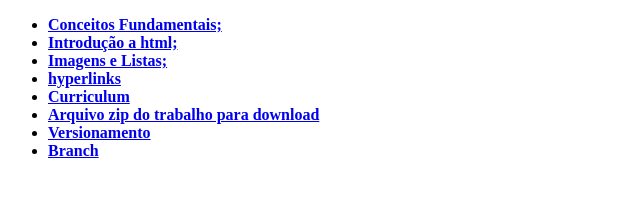
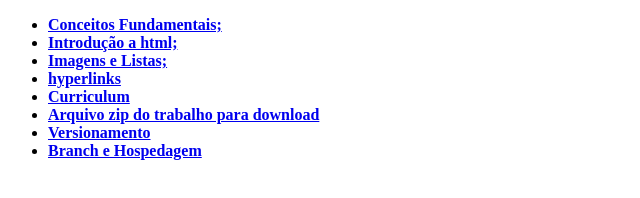
Before and after one commit to MarlonRuan/Trilha_Do_Aprendizado, a plain HTML site: page index.html in a window 1280 px wide. Shown: the whole page, without its empty margins (0-640 px from the left). Drawn offline with Linux system fonts and the light colour scheme.

Commit message:
correção link

```diff
--- a/index.html
+++ b/index.html
@@ -17,7 +17,7 @@
         <li><a href="../Trilha_Do_Aprendizado/Sobre.html">Curriculum</a></li>
         <li><a href="../RDE05-Marlon_Ruan.zip" download="RDE05-Marlon_Ruan.zip" type="application/zip">Arquivo zip do trabalho para download</a></li>
         <li><a href="../Trilha_Do_Aprendizado/Projetos/RDE06_Marlon_Ruan/RDE06_Marlon_Ruan.html">Versionamento</a></li>
-        <li><a href="../Trilha_Do_Aprendizado/Projetos/RDE07-Marlon_Ruan/index.html">Branch</a></li>
+        <li><a href="../Trilha_Do_Aprendizado/Projetos/RDE07-Marlon_Ruan/index.html">Branch e Hospedagem</a></li>
     </ul>
 
 </body>
```
